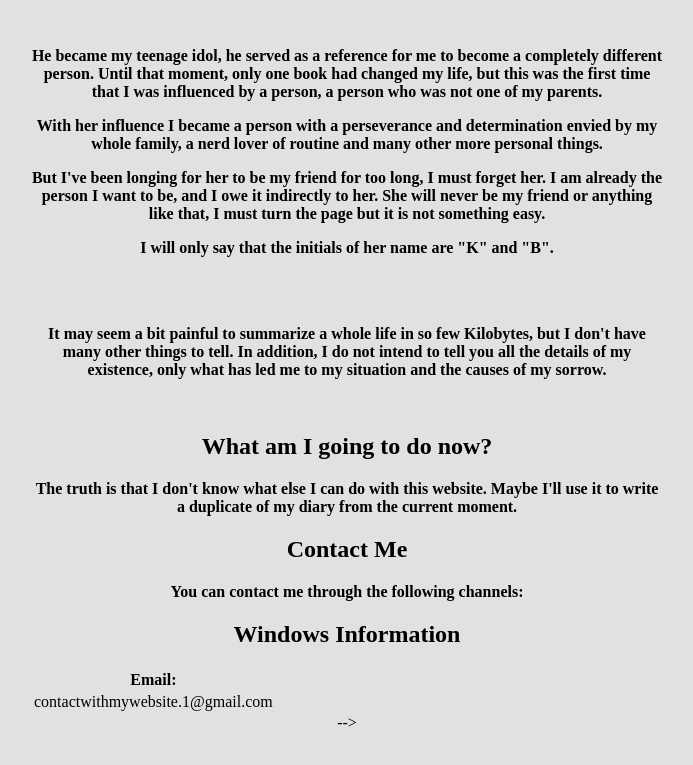
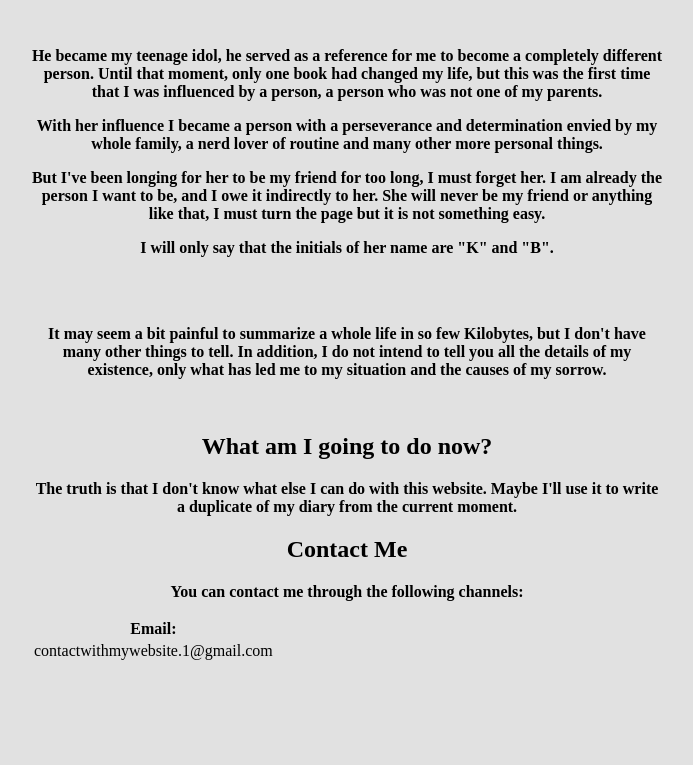
Before and after one commit to AC1003/AC1003.github.io, a plain HTML site: page index.html in a window 1280 px wide. Shown: the part 4548-5313 px from the top of the page, without its empty margins (293-986 px from the left). After the commit the page ends 5286 px from the top, so only its background shows below. Drawn offline with nearby package versions, Linux system fonts and the light colour scheme.

Commit message:
Update index.html

```diff
--- a/index.html
+++ b/index.html
@@ -163,7 +163,6 @@
 
 	<h2 id="15">Contact Me</h2>
 	<p>You can contact me through the following channels:</p>
-	<h2 id="?">Windows Information</h2>
         <table>
             <thead>
                 <tr>
@@ -176,7 +175,7 @@
                 </tr>
             </tbody>
         </table>
-        -->
+
 
 
 
```
